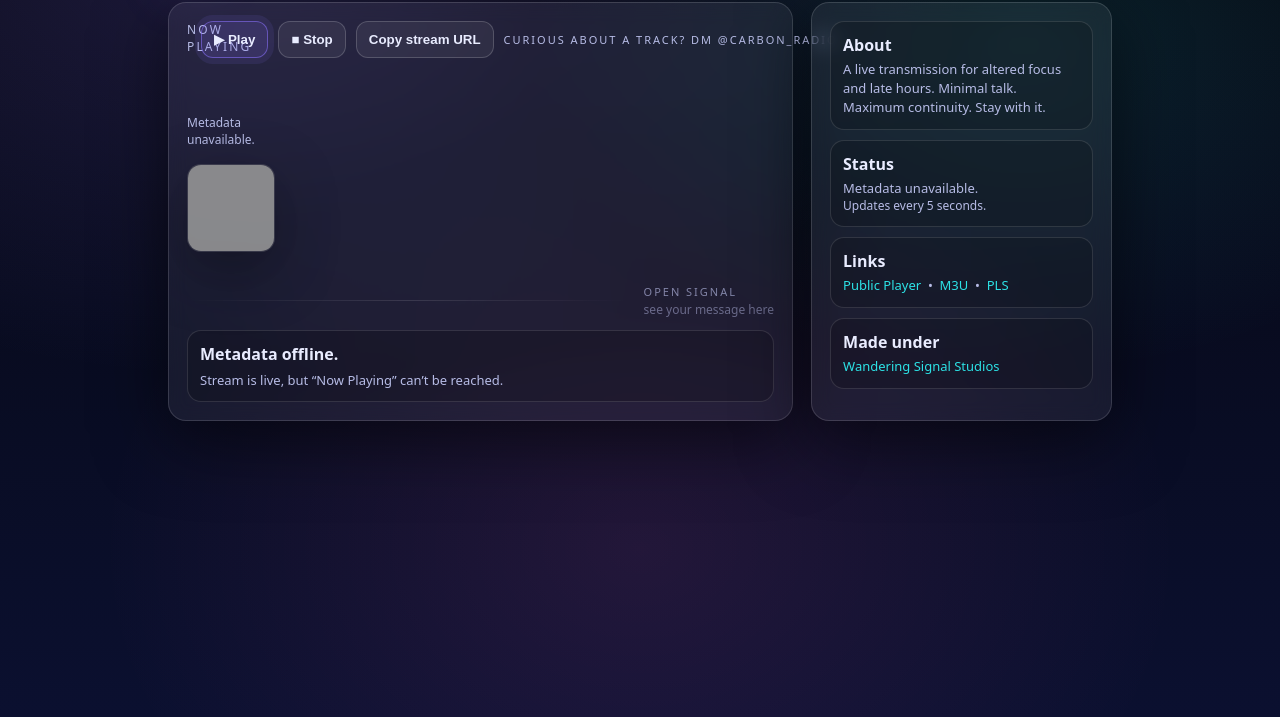
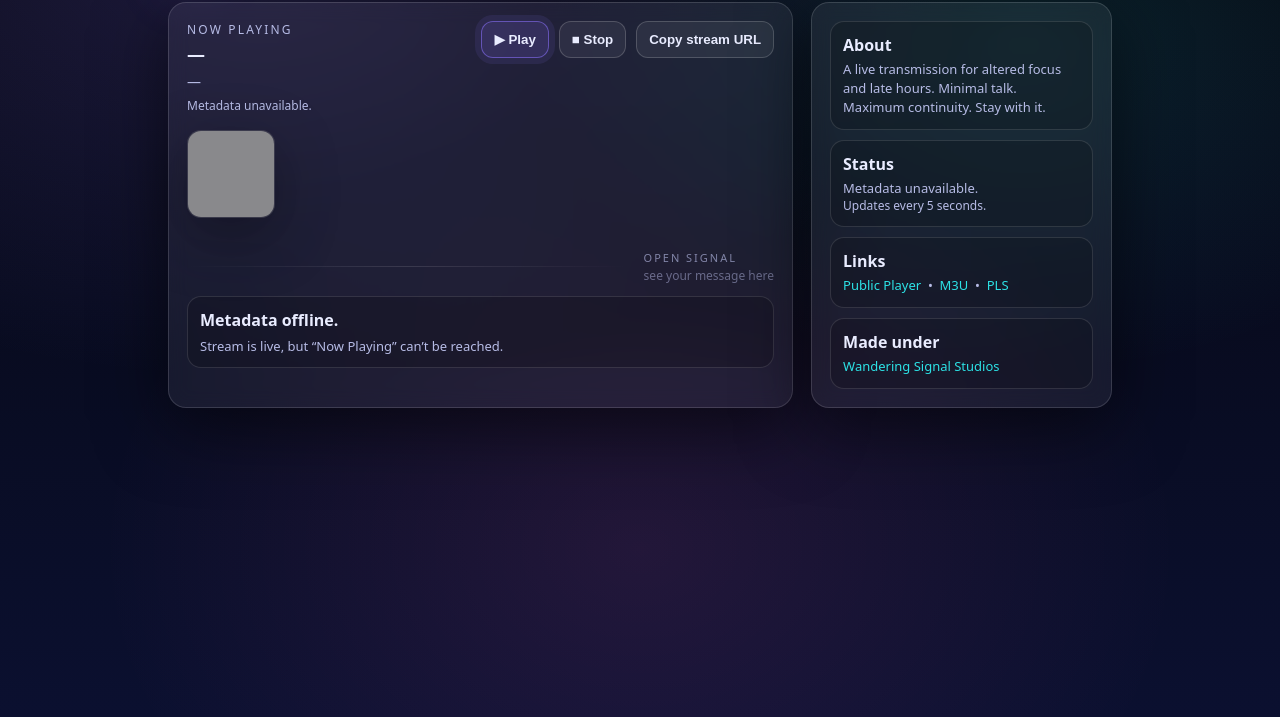
Before and after one commit to Evenbettr/Carbon-Radio, a plain HTML site: page index.html in a window 1280 px wide. Shown: the part 125-842 px from the top of the page. Drawn offline with Linux system fonts and the light colour scheme; no server answers; grey boxes are pictures that could not be loaded.

Commit message:
Update index.html

```diff
--- a/index.html
+++ b/index.html
@@ -417,7 +417,7 @@
           <button class="accent" id="playBtn">▶ Play</button>
           <button id="stopBtn">■ Stop</button>
           <button id="copyBtn">Copy stream URL</button>
-          <span class="signal-label">Curious about a track? DM @carbon_radio</span>
+
         </div>
       </div>
 
```
